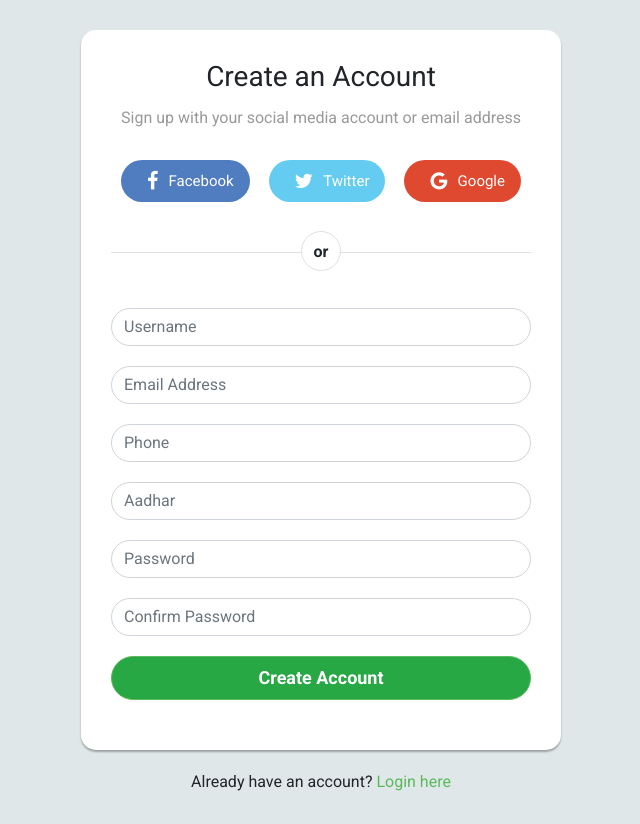
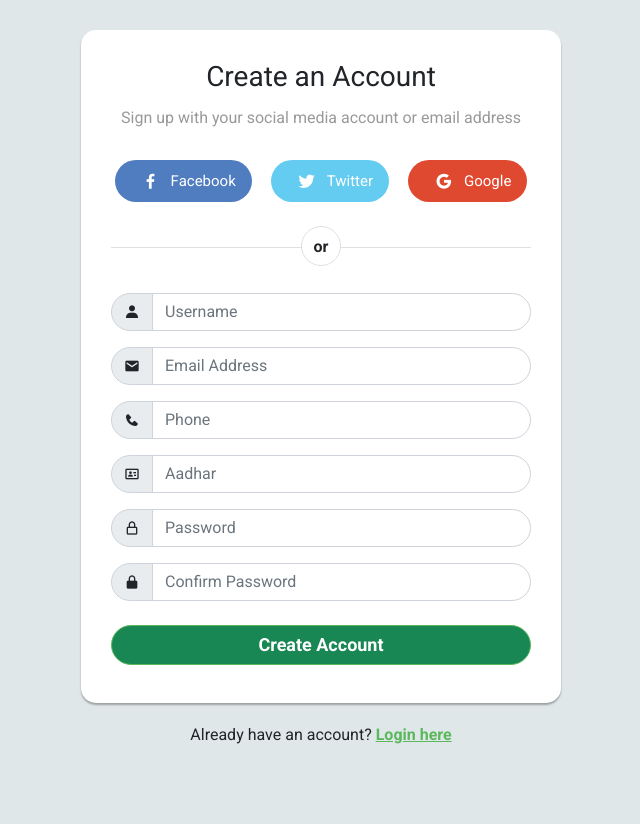
Before and after one commit to Raju-Ranjan-Kumar/online-admission-system, a PHP site: page /php_file/Signup.php in a window 1280 px wide. Shown: the whole page, without its empty margins (319-959 px from the left). After the commit the page ends 744 px from the top, so only its background shows below. Run offline with PHP 8.4, Linux system fonts and the light colour scheme.

Commit message:
signup-page design

```diff
--- a/Signup.php
+++ b/Signup.php
@@ -1,14 +1,16 @@
 <!DOCTYPE html>
 <html lang="en">
 <head>
-<meta charset="utf-8">
-<meta name="viewport" content="width=device-width, initial-scale=1, shrink-to-fit=no">
-<link rel="stylesheet" href="https://fonts.googleapis.com/css?family=Roboto:400,700">
-<link rel="stylesheet" href="https://stackpath.bootstrapcdn.com/bootstrap/4.5.0/css/bootstrap.min.css">
-<link rel="stylesheet" href="https://maxcdn.bootstrapcdn.com/font-awesome/4.7.0/css/font-awesome.min.css">
-<link rel="stylesheet" href="css/styles.css">
-<title>Signup form</title>
-
+    <meta charset="utf-8">
+    <meta name="viewport" content="width=device-width, initial-scale=1, shrink-to-fit=no">
+    <link rel="stylesheet" href="https://fonts.googleapis.com/css?family=Roboto:400,700">
+    <!-- bootstarp5 css $ js -->
+    <link href="https://cdn.jsdelivr.net/npm/bootstrap@5.0.2/dist/css/bootstrap.min.css" rel="stylesheet" crossorigin="anonymous">
+    <!-- boxicons css $ js -->
+    <link href='https://unpkg.com/boxicons@2.1.2/css/boxicons.min.css' rel='stylesheet'>
+    <script src="https://unpkg.com/boxicons@2.1.2/dist/boxicons.js"></script>
+    <link rel="stylesheet" href="css/styles.css">
+    <title>Signup form</title>
 </head>
 <body>
     <?php
@@ -45,35 +47,41 @@
             <h2 class="pb-1">Create an Account</h2>
             <p class="hint-text">Sign up with your social media account or email address</p>
             <div class="social-btn text-center">
-                <a href="#" class="btn btn-primary1 btn-lg"><i class="fa fa-facebook"></i> Facebook</a>
-                <a href="#" class="btn btn-info btn-lg"><i class="fa fa-twitter"></i> Twitter</a>
-                <a href="#" class="btn btn-danger btn-lg"><i class="fa fa-google"></i> Google</a>
+                <a href="#" class="btn btn-primary1 btn-lg"><i class='bx bxl-facebook'></i> Facebook</a>
+                <a href="#" class="btn btn-info btn-lg"><i class='bx bxl-twitter'></i> Twitter</a>
+                <a href="#" class="btn btn-danger btn-lg"><i class='bx bxl-google'></i> Google</a>
             </div>
             <div class="or-seperator"><b>or</b></div>
-            <div class="form-group">
-                <input type="text" class="form-control input-lg" name="username" placeholder="Username" required="required">
+            <div class="input-group flex-nowrap mb-3">
+                <span class="input-group-text" id="addon-wrapping"><i class='bx bxs-user'></i></span>
+                <input type="text" class="form-control" name="username" placeholder="Username" required="required">
             </div>
-            <div class="form-group">
-                <input type="email" class="form-control input-lg" name="email" placeholder="Email Address" required="required">
+            <div class="input-group flex-nowrap mb-3">
+                <span class="input-group-text" id="addon-wrapping"><i class='bx bxs-envelope'></i></span>
+                <input type="email" class="form-control" name="email" placeholder="Email Address" required="required">
             </div>
-            <div class="form-group">
-                <input type="number" class="form-control input-lg" name="phone" placeholder="Phone" required="required">
+            <div class="input-group flex-nowrap mb-3">
+                <span class="input-group-text" id="addon-wrapping"><i class='bx bxs-phone'></i></span>
+                <input type="number" class="form-control" name="phone" placeholder="Phone" required="required">
             </div>
-            <div class="form-group">
-                <input type="number" class="form-control input-lg" name="aadhar" placeholder="Aadhar" required="required">
+            <div class="input-group flex-nowrap mb-3">
+                <span class="input-group-text" id="addon-wrapping"><i class='bx bx-id-card'></i></span>
+                <input type="number" class="form-control" name="aadhar" placeholder="Aadhar" required="required">
             </div>
-            <div class="form-group">
-                <input type="password" class="form-control input-lg" name="password" placeholder="Password" required="required">
+            <div class="input-group flex-nowrap mb-3">
+                <span class="input-group-text" id="addon-wrapping"><i class='bx bx-lock-alt'></i></span>
+                <input type="password" class="form-control" name="password" placeholder="Password" required="required">
             </div>
-            <div class="form-group">
-                <input type="password" class="form-control input-lg" name="confirm_password" placeholder="Confirm Password" required="required">
+            <div class="input-group flex-nowrap mb-4">
+                <span class="input-group-text" id="addon-wrapping"><i class='bx bxs-lock-alt'></i></span>
+                <input type="password" class="form-control" name="confirm_password" placeholder="Confirm Password" required="required">
             </div>
-            <div class="form-group">
-                <button type="submit" name="submit" class="btn btn-success btn-lg btn-block signup-btn">Create Account</button>
+            <div class="d-grid gap-2 col-12 mx-auto pb-2">
+                <button class="btn btn-success signup-btn" type="submit" name="submit">Create Account</button>
             </div>
         </form>
-        <div class="text-center">Already have an account? <a href="login.php">Login here</a></div>
+        <div class="text-center">Already have an account? <a href="login.php"><b>Login here</b></a></div>
     </div>
-    <script src="https://cdn.jsdelivr.net/npm/bootstrap@5.2.0-beta1/dist/js/bootstrap.bundle.min.js" crossorigin="anonymous"></script>
+    <script src="https://cdn.jsdelivr.net/npm/bootstrap@5.0.2/dist/js/bootstrap.bundle.min.js" crossorigin="anonymous"></script>
 </body>
 </html>
--- a/css/styles.css
+++ b/css/styles.css
@@ -12,7 +12,7 @@ body {background:#dfe7e9; font-family:'Roboto', sans-serif;}
 .signup-form h2{text-align:center; font-size:28px;}
 .signup-form .form-group {margin-bottom:20px;}
 .signup-btn{text-align:center; border-color:#5cb85c; transition:all 0.4s;}
-.signup-btn:hover{background:#5cb85c; opacity:0.8;}
+.signup-btn:hover{background:blue; opacity:0.8;}
 
 /* id_card.php css */
 .container1{width:35%; background-color:aliceblue; margin:auto; border-radius:10px;}
@@ -52,7 +52,7 @@ div.header1 { margin:0 -38px; padding:1.8em 51px;}
 /* send_mail_forgot.php css */
 .signup-form a {color:#5cb85c;}
 .signup-form .btn {font-size:18px; line-height:26px; font-weight:bold; text-align:center;}
-.or-seperator {margin:50px 0 15px; text-align:center; border-top:1px solid #e0e0e0;}
+.or-seperator {margin:45px 0 5px; text-align:center; border-top:1px solid #e0e0e0;}
 .or-seperator b{padding:0 10px; width:40px; height:40px; font-size:16px; text-align:center; line-height:40px; background:#fff; display:inline-block;
     border:1px solid #e0e0e0; border-radius:50%; position:relative; top:-22px; z-index:1;}
 
@@ -66,3 +66,4 @@ div.header1 { margin:0 -38px; padding:1.8em 51px;}
 .social-btn .btn-danger {background:#df4930;}
 .social-btn .btn i {float:left; margin:3px 10px; font-size:20px;}
 #servicequal{height:30px; width:135px; border-radius:10px; text-align:center; display: flex; margin: auto;}
+.input-group-text {border-radius: 50px}
--- a/forgot_password.php
+++ b/forgot_password.php
@@ -55,7 +55,7 @@
             <div class="form-group">
                 <button type="submit" name="submit" class="form-control btn btn-success btn-lg btn-block signup-btn">Forgot Password</button>
             </div>
-            <div class="text-center">If you don't want to forgot your password? <a href="login.php">Login here</a></div>
+            <div class="text-center">If you don't want to forgot your password? <a href="login.php"><b>Login here</b></a></div>
         </form>
     </div>
 </body>
--- a/login.php
+++ b/login.php
@@ -99,7 +99,7 @@
                                     <div class="w-50 text-md-right"> <a href="send_mail_forgot.php">Forgot Password</a> </div>
                                 </div>
                             </form>
-                            <p class="text-center">Not a member? <a data-toggle="tab" href="Signup.php">Sign Up</a></p>
+                            <p class="text-center">Not a member? <a data-toggle="tab" href="Signup.php"><b>Sign Up</b></a></p>
                         </div>
                     </div>
                 </div>
--- a/send_mail_forgot.php
+++ b/send_mail_forgot.php
@@ -30,7 +30,7 @@
                 $mail->Host       = 'smtp.gmail.com';
                 $mail->SMTPAuth   = true;
                 $mail->Username   = 'babansingh121484@gmail.com';
-                $mail->Password   = '6202975094';
+                $mail->Password   = 'Raju@6202975094';
                 $mail->SMTPSecure = PHPMailer::ENCRYPTION_SMTPS;
                 $mail->Port       = 465;
 
```
Also changed, not shown: css/style.css.
